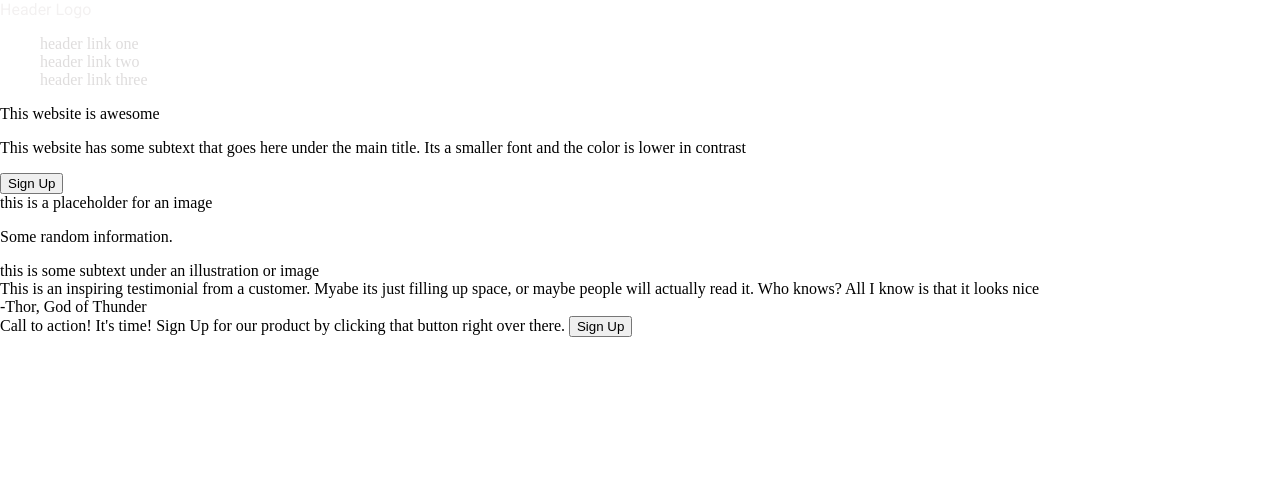
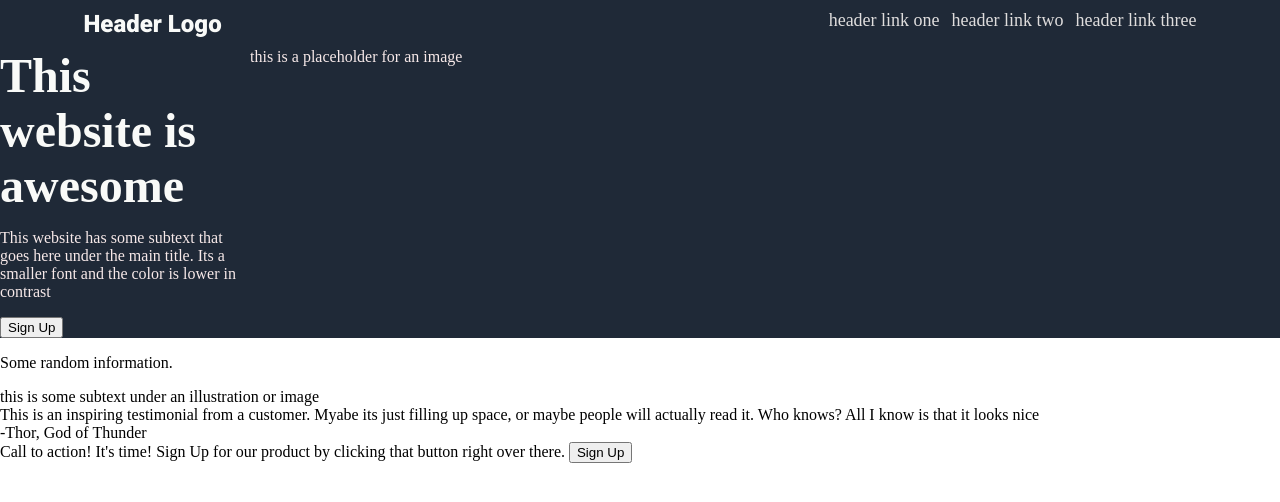
Before and after one commit to BonaOQuinn/Landing-Page, a plain HTML site: page index.html in a window 1280 px wide. Drawn offline with Linux system fonts and the light colour scheme.

Commit message:
Container / item properties
I added properties for the containers and items within the header of the webpage.

```diff
--- a/styles.css
+++ b/styles.css
@@ -4,17 +4,29 @@ body {
     margin: 0;
 }
 
-.header {
+
+
+.header-top {
+    padding: 10px;
     background-color: #1f2937;
-
+    display: flex;
+    flex-direction: row;
+    justify-content: space-around;
+    gap: 420px;
 }
 
 .head-logo {
-    color: rgb(243, 241, 241);
+    color: #f9faf8;
     font-family: 'roboto';
+    font-weight: 850;
+    font-size: 24px;
 }
 
 ul {
+    font-size: 18px;
+    display: flex;
+    gap: 12px;
+    margin: 0px;
     list-style-type: none;
 }
 
@@ -22,3 +34,24 @@ a {
     color: rgb(223, 221, 221);
     text-decoration: none;
 }
+
+.main-text {
+    background-color: #1f2937;
+    color: rgb(247, 233, 233);
+
+    display: flex;
+    gap: 0;
+}
+
+.web-interact {
+    display: flex;
+    justify-content: flex-start;
+    flex-wrap: wrap;
+    width: 250px;
+}
+
+.hero-main {
+    font-size: 48px;
+    font-weight: 900;
+    color: #f9faf8;
+}
```
